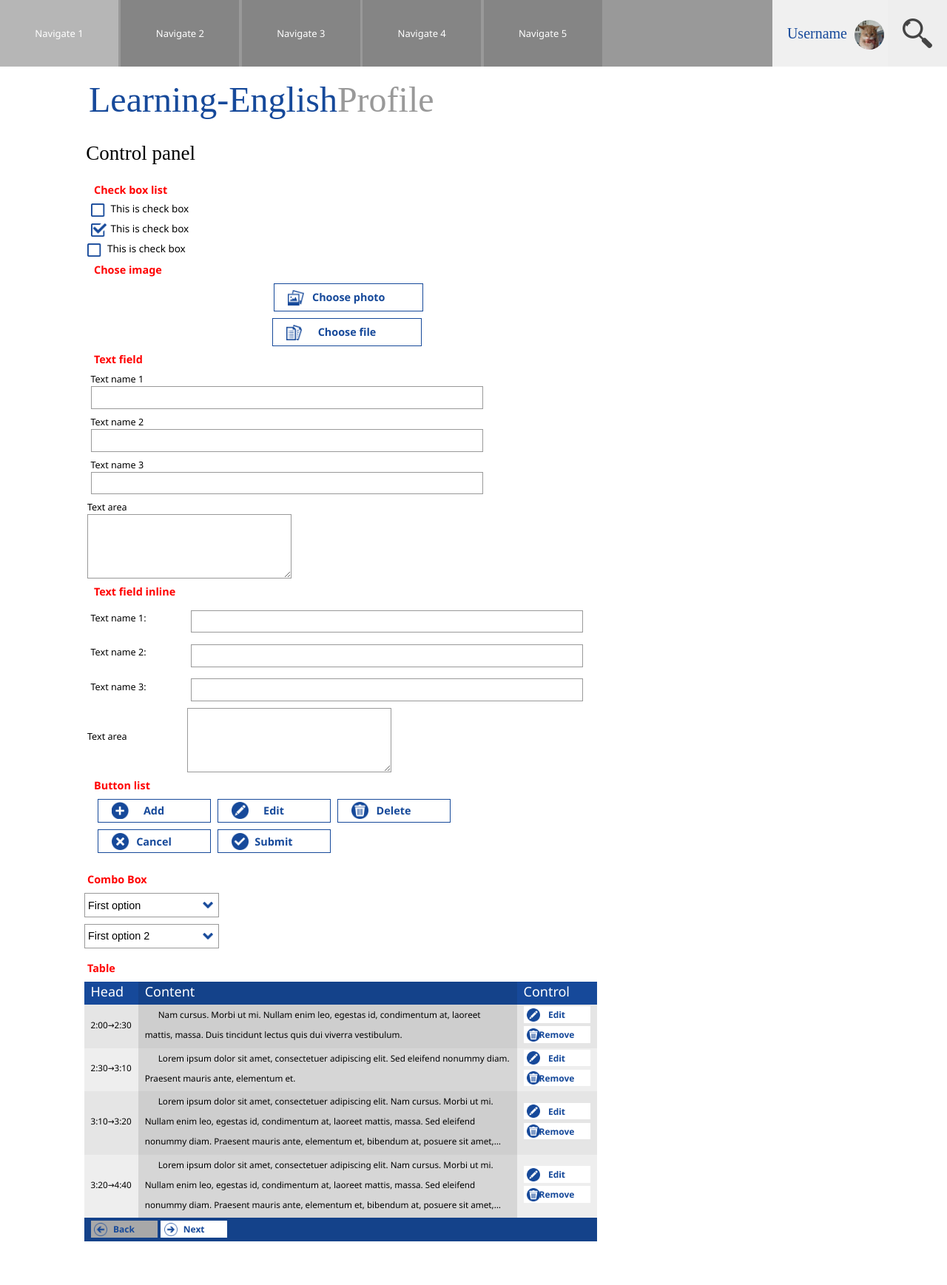
After one commit to SanhNX/prj-learningenglish, a PHP site: page /prj-learningenglish/ds-admin-test.html in a window 1280 px wide. The commit adds this page. Shown: the whole page at 74% size. Run offline with PHP 8.4, Linux system fonts and the light colour scheme.

```diff
--- /dev/null
+++ b/ds-admin-test.html
@@ -0,0 +1,227 @@
+<!DOCTYPE html>
+<html>
+<head>
+	<meta http-equiv="Content-Type" content="text/html; charset=utf-8"/>
+	<title></title>
+	<link href="css/style.css" rel="stylesheet" type="text/css"/>
+	<link href="css/admin-style.css" rel="stylesheet" type="text/css"/>
+	<link href="css/date-picker.css" rel="stylesheet" type="text/css"/>
+	<link href="css/jquery.mCustomScrollbar.css" rel="stylesheet" type="text/css"/>
+	<script type="text/javascript" src="scripts/jquery-1.8.3.min.js"></script>
+	<script type="text/javascript" src="scripts/jquery-ui-1.10.2.min.js"></script>
+	<script type="text/javascript" src="scripts/jquery-colors-min.js"></script>
+	<script type="text/javascript" src="scripts/date.js"></script>
+	<script type="text/javascript" src="scripts/jquery.date-picker.js"></script>
+	<script type="text/javascript" src="scripts/jquery.mCustomScrollbar.concat.min.js"></script>
+	<script type="text/javascript" src="scripts/effect.js"></script>
+</head>
+<body>
+<div class="page">
+	<div class="nav">
+		<ul class="nav-list">
+			<li class="nav-item"><a href="#">Navigate 1</a></li>
+			<li class="nav-item"><a href="#">Navigate 2</a></li>
+			<li class="nav-item"><a href="#">Navigate 3</a></li>
+			<li class="nav-item"><a href="#">Navigate 4</a></li>
+			<li class="nav-item"><a href="#">Navigate 5</a></li>
+		</ul>
+	</div>
+
+	<div class="form-head">
+		<span>Learning-English</span><span class="form-head-gray">Profile</span>
+
+		<div class="form-head-task">
+			<div class="form-head-account">
+				<div class="form-head-account-wrapper">
+					<div class="form-head-profile">
+						<span>Username</span>
+						<span class="menu-popup-avt" style="background-image:url('images/resource/avt0.jpg')"></span>
+					</div>
+					<div class="form-head-logout"><a>Profile</a><a>Logout</a></div>
+				</div>
+			</div>
+			<div class="form-head-search">
+				<div class="form-head-search-mask">
+					<input class="search-text" type="text" placeholder="Nhập nội dung tìm kiếm" value=""/>
+
+					<div class="search-button"></div>
+				</div>
+			</div>
+
+		</div>
+	</div>
+	<div class="form">
+		<div class="admin-panel">
+			<div class="profile-head">Control panel</div>
+			<div class="admin-panel-content">
+				<div class="admin-title">Check box list</div>
+				<div class="table-row gap">
+					<input id="admin-checkbox0" class="admin-checkbox" type="checkbox">
+					<label for="admin-checkbox0" class="admin-checkbox-label">This is check box</label>
+				</div>
+				<div class="table-row gap">
+					<input id="admin-checkbox1" class="admin-checkbox" type="checkbox" checked="checked">
+					<label for="admin-checkbox1" class="admin-checkbox-label">This is check box</label>
+				</div>
+				<div class="table-row">
+					<input id="admin-checkbox2" class="admin-checkbox" type="checkbox">
+					<label for="admin-checkbox2" class="admin-checkbox-label">This is check box</label>
+				</div>
+				<div class="admin-title">Chose image</div>
+				<div class="table-row gap">
+					<div class="admin-upload">
+						<span class="photo">Choose photo</span>
+						<input type="file">
+					</div>
+				</div>
+				<div class="table-row">
+					<div class="admin-upload">
+						<span class="file">Choose file</span>
+						<input type="file">
+					</div>
+				</div>
+				<div class="admin-title">Text field</div>
+				<div class="table-row gap">
+					<span class="admin-text-label">Text name 1</span>
+					<input class="admin-text-input" type="text">
+				</div>
+				<div class="table-row gap">
+					<span class="admin-text-label">Text name 2</span>
+					<input class="admin-text-input" type="text">
+				</div>
+				<div class="table-row gap">
+					<span class="admin-text-label">Text name 3</span>
+					<input class="admin-text-input" type="text">
+				</div>
+				<div class="table-row">
+					<span class="admin-text-label">Text area</span>
+					<textarea class="admin-text-input area" maxlength="500"></textarea>
+				</div>
+				<div class="admin-title">Text field inline</div>
+				<div class="table-row gap">
+					<span class="admin-text-label inline">Text name 1:</span>
+					<input class="admin-text-input" type="text">
+				</div>
+				<div class="table-row gap">
+					<span class="admin-text-label inline">Text name 2:</span>
+					<input class="admin-text-input" type="text">
+				</div>
+				<div class="table-row gap">
+					<span class="admin-text-label inline">Text name 3:</span>
+					<input class="admin-text-input" type="text">
+				</div>
+				<div class="table-row">
+					<span class="admin-text-label inline">Text area</span>
+					<textarea class="admin-text-input area" maxlength="500"></textarea>
+				</div>
+				<div class="admin-title">Button list</div>
+				<div class="table-row gap">
+					<input class="admin-button add" type="button" value="Add"/>
+					<input class="admin-button edit" type="button" value="Edit"/>
+					<input class="admin-button delete" type="button" value="Delete"/>
+				</div>
+				<div class="table-row gap">
+					<input class="admin-button cancel" type="button" value="Cancel"/>
+					<input class="admin-button submit" type="button" value="Submit"/>
+				</div>
+			</div>
+			<div class="admin-title">Combo Box</div>
+			<div class="table-row gap">
+				<div class="admin-select">
+					<select>
+						<option>First option</option>
+						<option>Second option</option>
+						<option>Third option</option>
+					</select>
+				</div>
+			</div>
+			<div class="table-row gap">
+				<div class="admin-select">
+					<select>
+						<option>First option 2</option>
+						<option>Second option 2</option>
+						<option>Third option 2</option>
+					</select>
+				</div>
+			</div>
+			<div class="admin-title">Table</div>
+			<table class="admin-table gap">
+				<thead class="admin-table-head">
+				<tr><td class="admin-table-cell">Head</td>
+					<td class="admin-table-cell-full">Content</td>
+					<td class="admin-table-cell">Control</td>
+				</tr>
+				</thead>
+				<tbody>
+				<tr class="admin-table-row">
+					<td class="admin-table-cell">2:00→2:30</td>
+					<td class="admin-table-cell-full">
+						<span class="table-long-text">
+						Nam cursus. Morbi ut mi. Nullam enim leo, egestas id, condimentum at, laoreet mattis, massa.
+						Duis tincidunt lectus quis dui viverra vestibulum.
+						</span>
+					</td>
+					<td class="admin-table-cell">
+						<input class="admin-table-button edit" type="button" value="Edit">
+						<input class="admin-table-button delete" type="button" value="Remove">
+					</td>
+				</tr>
+				<tr class="admin-table-row">
+					<td class="admin-table-cell">2:30→3:10</td>
+					<td class="admin-table-cell-full">
+						<span class="table-long-text">
+							Lorem ipsum dolor sit amet, consectetuer adipiscing elit.
+						Sed eleifend nonummy diam. Praesent mauris ante, elementum et.
+						</span>
+					</td>
+					<td class="admin-table-cell">
+						<input class="admin-table-button edit" type="button" value="Edit">
+						<input class="admin-table-button delete" type="button" value="Remove">
+					</td>
+				</tr>
+				<tr class="admin-table-row">
+					<td class="admin-table-cell">3:10→3:20</td>
+					<td class="admin-table-cell-full">
+						<span class="table-long-text">
+							Lorem ipsum dolor sit amet, consectetuer adipiscing elit.
+						Nam cursus. Morbi ut mi. Nullam enim leo, egestas id, condimentum at, laoreet mattis, massa.
+						Sed eleifend nonummy diam. Praesent mauris ante, elementum et, bibendum at, posuere sit amet, nibh.
+						Duis tincidunt lectus quis dui viverra vestibulum.
+						</span>
+					</td>
+					<td class="admin-table-cell">
+						<input class="admin-table-button edit" type="button" value="Edit">
+						<input class="admin-table-button delete" type="button" value="Remove">
+					</td>
+				</tr>
+				<tr class="admin-table-row">
+					<td class="admin-table-cell">3:20→4:40</td>
+					<td class="admin-table-cell-full">
+						<span class="table-long-text">
+							Lorem ipsum dolor sit amet, consectetuer adipiscing elit.
+						Nam cursus. Morbi ut mi. Nullam enim leo, egestas id, condimentum at, laoreet mattis, massa.
+						Sed eleifend nonummy diam. Praesent mauris ante, elementum et, bibendum at, posuere sit amet, nibh.
+						Duis tincidunt lectus quis dui viverra vestibulum.
+						</span>
+					</td>
+					<td class="admin-table-cell">
+						<input class="admin-table-button edit" type="button" value="Edit">
+						<input class="admin-table-button delete" type="button" value="Remove">
+					</td>
+				</tr>
+				</tbody>
+				<tfoot class="admin-table-foot">
+				<tr>
+					<td class="admin-table-cell-full" colspan="3">
+						<input class="admin-table-button prev unable" type="button" value="Back">
+						<input class="admin-table-button next" type="button" value="Next">
+					</td>
+				</tr>
+				</tfoot>
+			</table>
+		</div>
+		<div class="admin-footer"></div>
+	</div>
+</div>
+</body>
+</html>
```
Also changed, not shown: css/style.css (+33 -0 lines), ds-message.html (+29 -0 lines).
